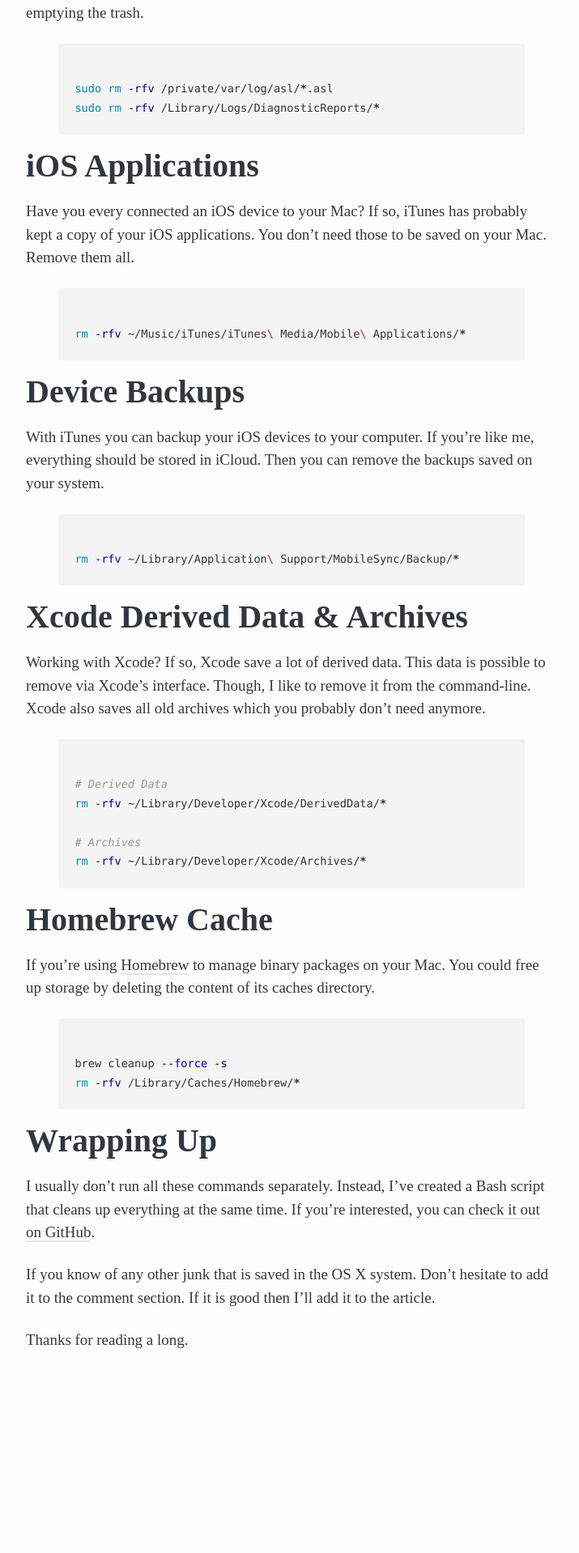
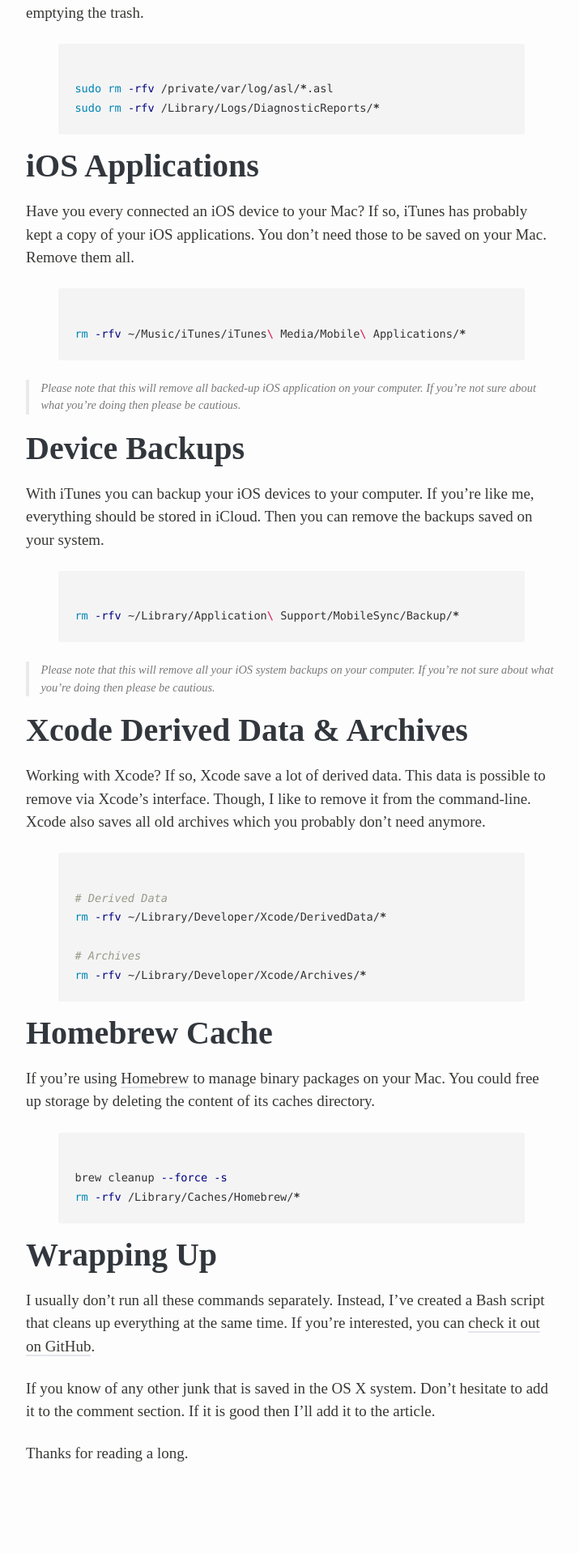
Before and after one commit to mikaelmattsson/mikaelmattsson.github.io, a Jekyll site: the page built from _posts/2015-04-12-clean-my-mac.md, in a window 1280 px wide. Shown: the part 900-2818 px from the top of the page at 81% size, without its empty margins (88-803 px from the left). Built offline with Jekyll 4.4.1, drawn with Linux system fonts in a browser that asks for light colours; comment, search, counter and statistics services are not loaded; before the commit the page ends 2677 px from its top, so only the background shows below that.

Commit message:
Add blockquote support

```diff
--- a/_posts/2015-04-12-clean-my-mac.md
+++ b/_posts/2015-04-12-clean-my-mac.md
@@ -27,15 +27,21 @@
 
 ## iOS Applications
 Have you every connected an iOS device to your Mac? If so, iTunes has probably kept a copy of your iOS applications. You don't need those to be saved on your Mac. Remove them all.
+
 {% highlight bash %}
 rm -rfv ~/Music/iTunes/iTunes\ Media/Mobile\ Applications/*
 {% endhighlight %}
 
+> Please note that this will remove all backed-up iOS application on your computer. If you're not sure about what you're doing then please be cautious.
+
 ## Device Backups
 With iTunes you can backup your iOS devices to your computer. If you're like me, everything should be stored in iCloud. Then you can remove the backups saved on your system.
+
 {% highlight bash %}
 rm -rfv ~/Library/Application\ Support/MobileSync/Backup/*
 {% endhighlight %}
+
+> Please note that this will remove all your iOS system backups on your computer. If you're not sure about what you're doing then please be cautious.
 
 ## Xcode Derived Data & Archives
 Working with Xcode? If so, Xcode save a lot of derived data. This data is possible to remove via Xcode's interface. Though, I like to remove it from the command-line. Xcode also saves all old archives which you probably don't need anymore.
--- a/_sass/base/_layouts.scss
+++ b/_sass/base/_layouts.scss
@@ -73,6 +73,20 @@
 
   a { border-bottom: 2px solid #e4e6ec; }
 
+  blockquote {
+    margin: 1.5em 0 1.25em;
+
+    p {
+      padding-left: 1em;
+
+      border-left: 4px solid #eaeaea;
+
+      color: #7a7a7a;
+      font-size: .9rem;
+      font-style: italic;
+    }
+  }
+
   ul {
     list-style: square;
     margin-left: 1.25em;
@@ -82,7 +96,7 @@
 
   iframe { width: 100% !important; }
 
-  iframe, blockquote, pre, p, ul, ol { margin-bottom: 1.25em !important; }
+  iframe, pre, p, ul, ol { margin-bottom: 1.25em; }
 
   footer { margin: 2em 0 0; }
 }
```
